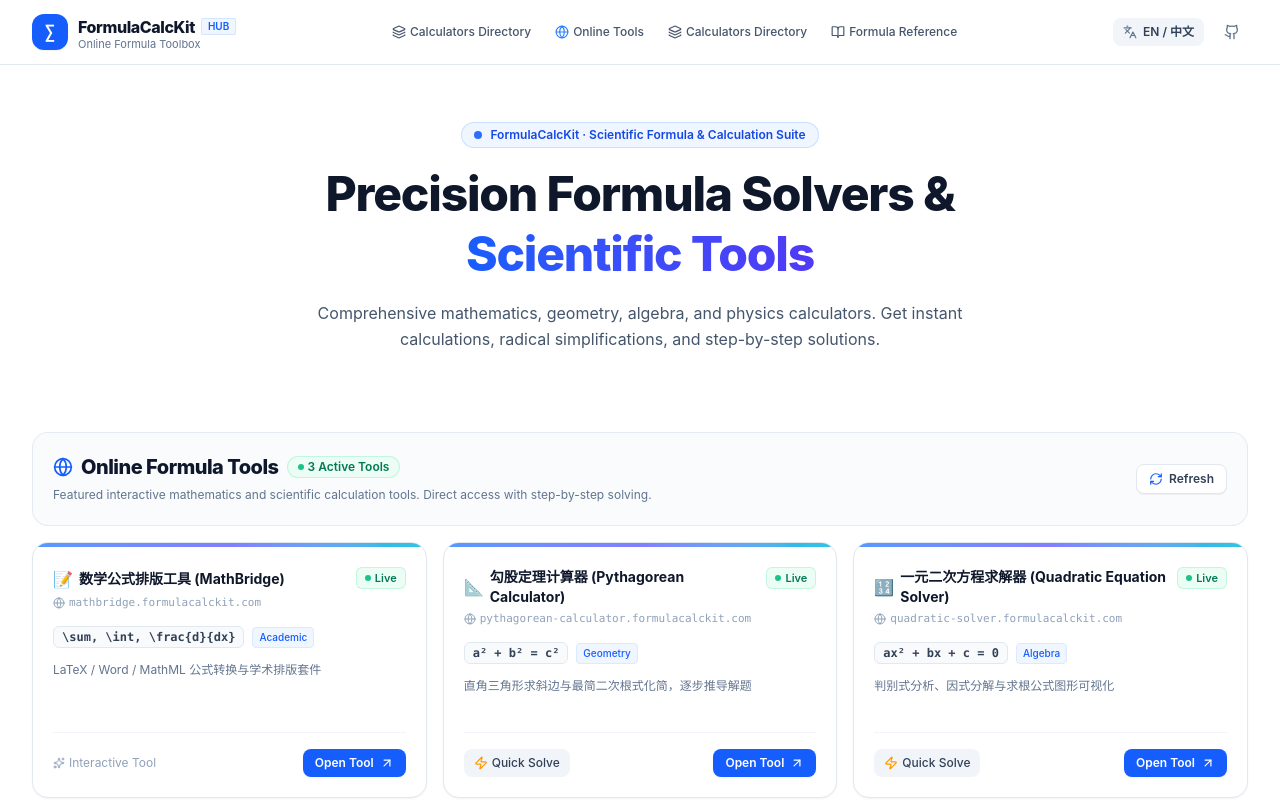
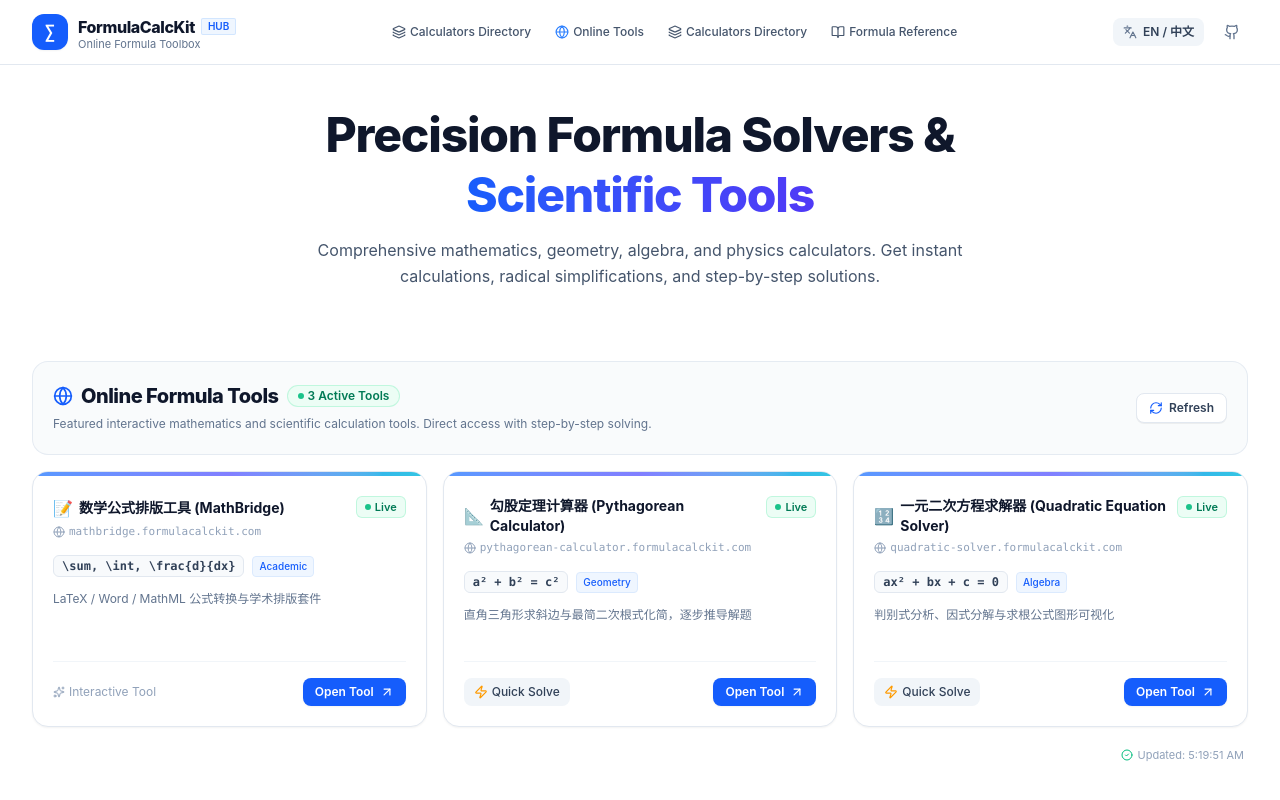
Before and after one commit to laohu90/formulacalckit, a React (Vite) app: page / in a window 1280 px wide. Shown: the top 800 px of the page. Built offline with nearby package versions, Linux system fonts and the light colour scheme; no server answers.

Commit message:
refactor(hero): remove top pill badge for minimal header layout

```diff
--- a/src/components/Hero.tsx
+++ b/src/components/Hero.tsx
@@ -6,17 +6,7 @@
 
 export const Hero: React.FC<HeroProps> = ({ lang }) => {
   return (
-    <section className="pt-8 pb-4 text-center max-w-3xl mx-auto space-y-4">
-      {/* Micro-badge */}
-      <div className="inline-flex items-center gap-2 px-3 py-1 bg-blue-50 border border-blue-200/80 rounded-full text-xs font-semibold text-blue-700">
-        <span className="w-2 h-2 rounded-full bg-blue-600 animate-pulse"></span>
-        <span>
-          {lang === 'en'
-            ? 'FormulaCalcKit · Scientific Formula & Calculation Suite'
-            : 'FormulaCalcKit · 精准科学公式工具箱'}
-        </span>
-      </div>
-
+    <section className="pt-4 pb-2 text-center max-w-3xl mx-auto space-y-3">
       {/* Main Title */}
       <h1 className="text-3xl sm:text-4xl md:text-5xl font-extrabold text-slate-900 tracking-tight leading-tight">
         {lang === 'en' ? (
```
